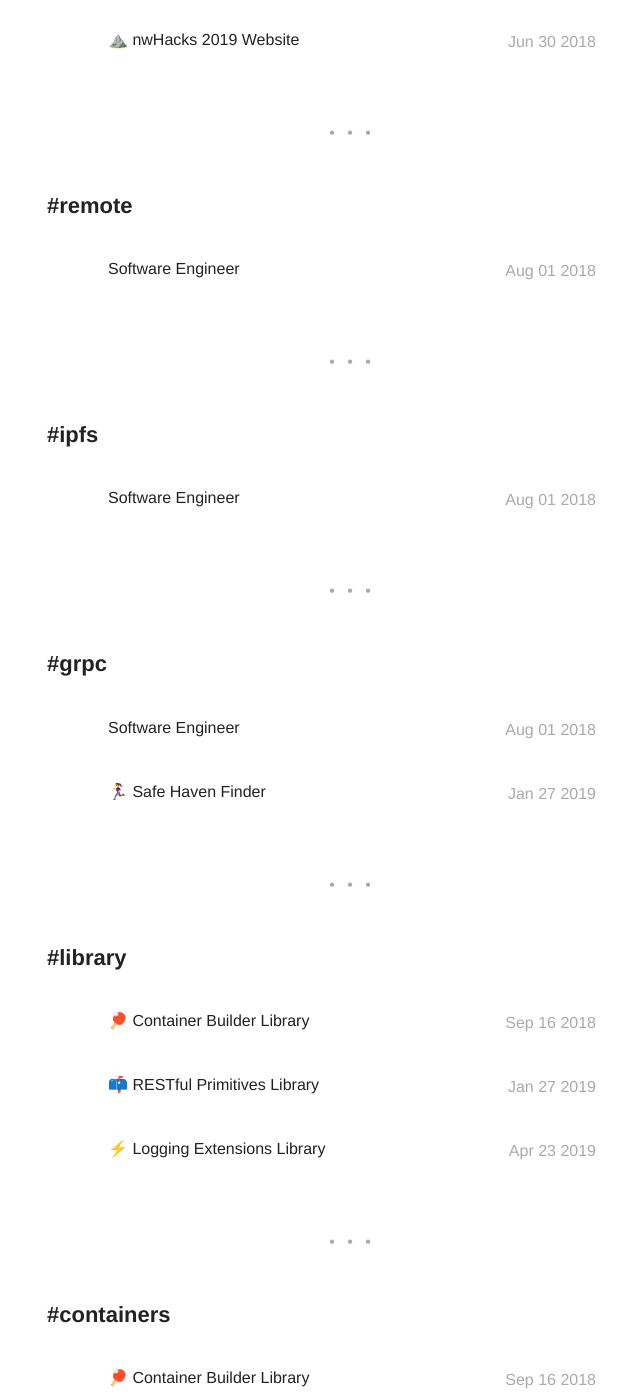
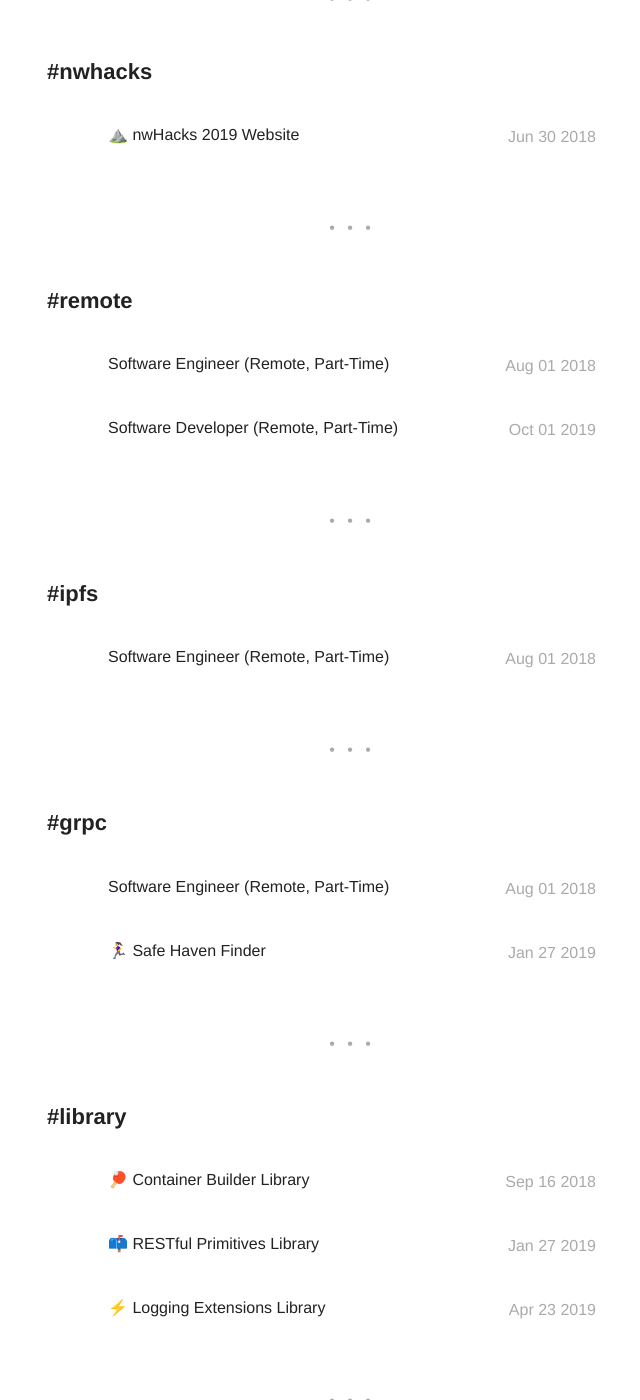
Before and after one commit to bobheadxi/bobheadxi.github.io, a Jekyll site: the page built from tags.html, in a window 1280 px wide and 1400 px high, scrolled down 14375 px. Shown: the whole window, without its empty margins (288-928 px from the left). Built offline with Jekyll 4.4.1, drawn with Linux system fonts in a browser that asks for light colours; emoji names are drawn with the system emoji font; some of the changed text lies outside the part shown.

```diff
--- a/_posts/2018-8-1-rtrade-techologies.md
+++ b/_posts/2018-8-1-rtrade-techologies.md
@@ -1,5 +1,5 @@
 ---
-title: "Software Engineer"
+title: "Software Engineer (Remote, Part-Time)"
 layout: post
 date: 2018-08-01 12:00
 tag:
@@ -15,7 +15,7 @@ experience: true
 hidden: true # don't count this post in blog pagination
 organization: RTrade Technologies Ltd.
 orgLink: https://www.rtradetechnologies.com/
-description: "Sept 2018 - April 2019 | Vancouver, BC"
+description: "Sept 2018 - April 2019 | Remote"
 category: experience
 author: robert
 externalLink: false
```
Also changed, not shown: _posts/2019-10-1-sumus.md (added, +32 -0 lines), assets/images/experience/sumus.jpg (added).
